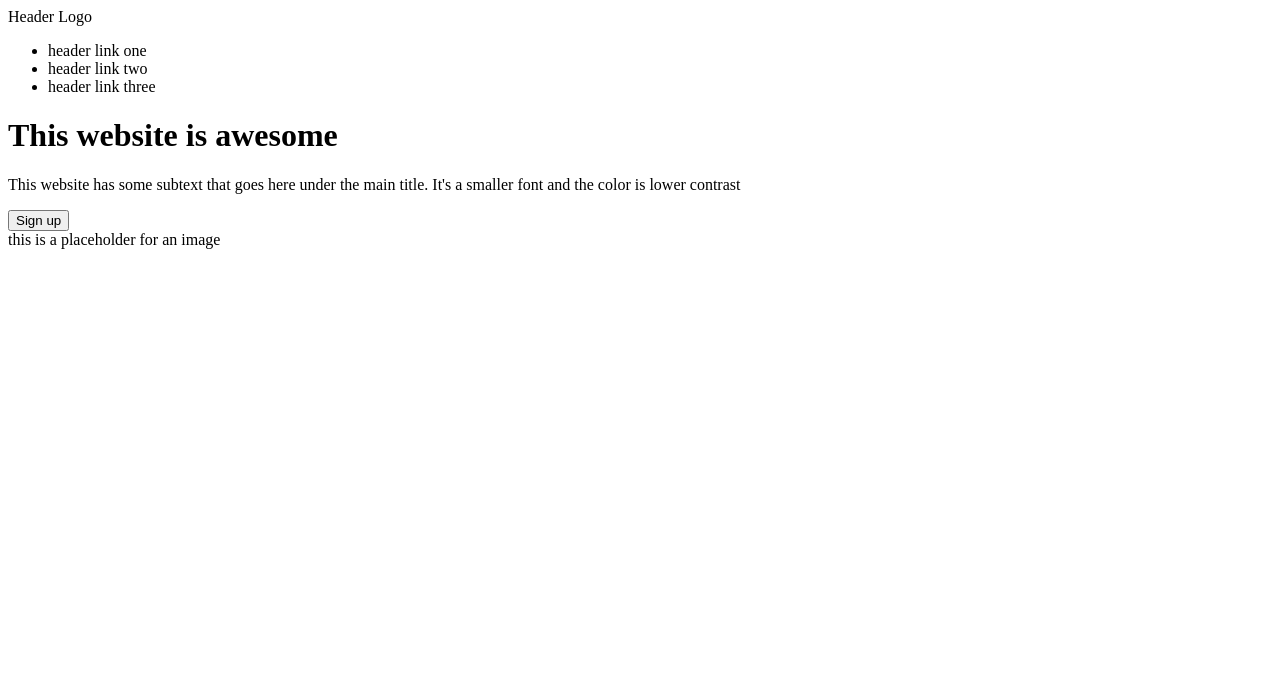
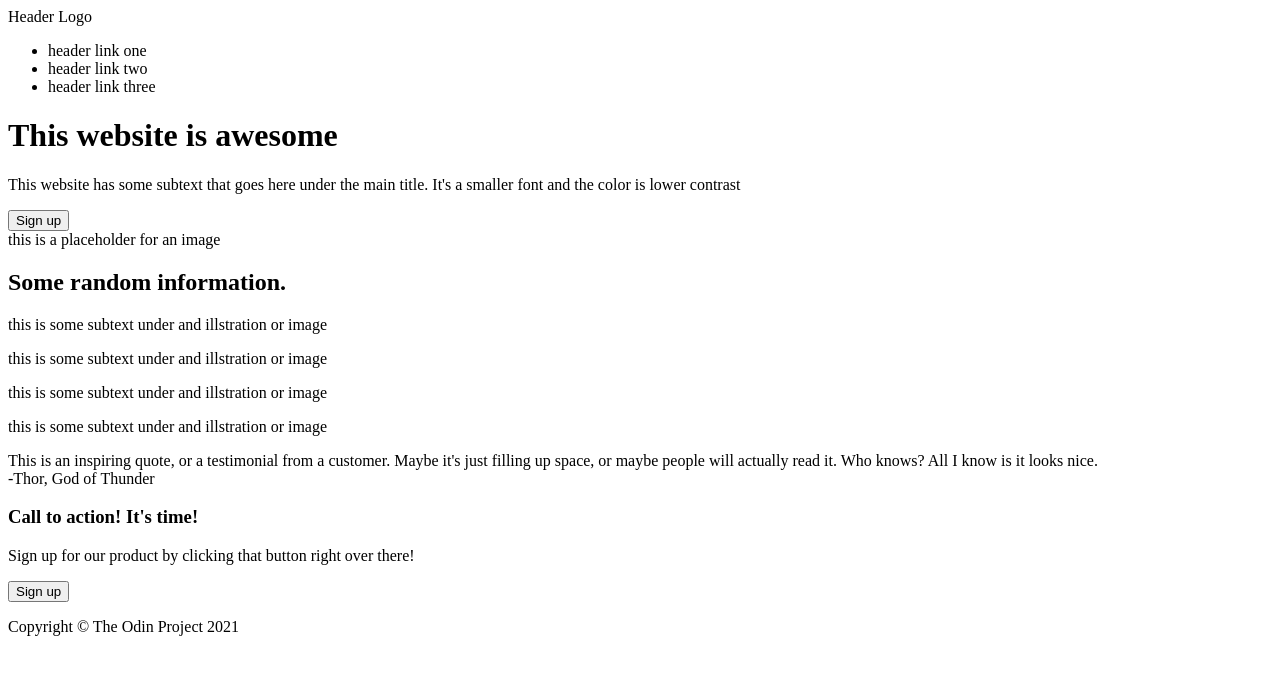
Before and after one commit to dazmocation/TOR-Project-Landing-Page, a plain HTML site: page index.html in a window 1280 px wide. Drawn offline with Linux system fonts and the light colour scheme.

Commit message:
Finished adding first draft of text.

```diff
--- a/index.html
+++ b/index.html
@@ -28,9 +28,38 @@
             <div class="image-placeholder">this is a placeholder for an image</div>
         </div>
     </div>
-    <div class="body-container-1"></div>
-    <div class="body-container-2"></div>
-    <div class="body-container-3"></div>
-    <div class="footer"></div>
+    <div class="body-container-1">
+        <h2>Some random information.</h2>
+        <div class="card">
+            <div class="box"></div>
+            <p>this is some subtext under and illstration or image</p>
+        </div>
+        <div class="card">
+            <div class="box"></div>
+            <p>this is some subtext under and illstration or image</p>
+        </div>
+        <div class="card">
+            <div class="box"></div>
+            <p>this is some subtext under and illstration or image</p>
+        </div>
+        <div class="card">
+            <div class="box"></div>
+            <p>this is some subtext under and illstration or image</p>
+        </div>
+    </div>
+    <div class="body-container-2">
+        <div class="quote">This is an inspiring quote, or a testimonial from a customer. Maybe it's just filling up space, or maybe people will actually read it. Who knows? All I know is it looks nice.</div>
+        <div class="attribution">-Thor, God of Thunder</div>
+    </div>
+    <div class="body-container-3">
+        <div class="call-to-action">
+            <h3>Call to action! It's time!</h3>
+            <p>Sign up for our product by clicking that button right over there!</p>
+            <button>Sign up</button>
+        </div>
+    </div>
+    <div class="footer">
+        <p>Copyright © The Odin Project 2021</p>
+    </div>
 </body>
 </html>
```
